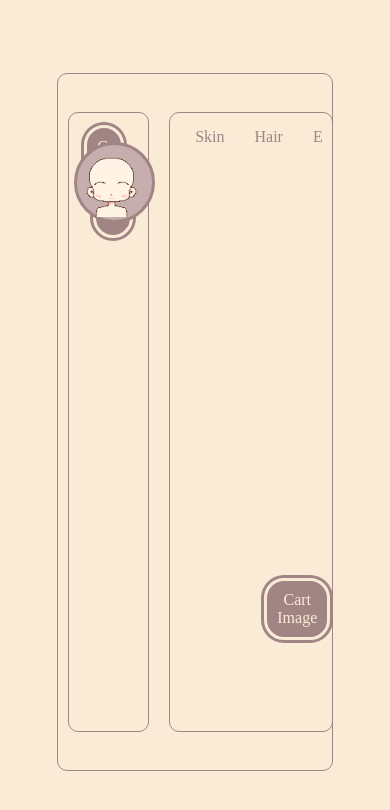
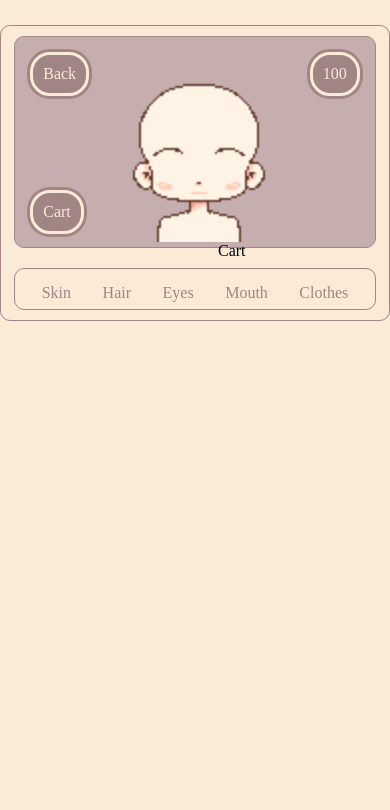
Before and after one commit to ZhijieK/CS_Capstone-Gamified-Chatroom, a React (Vite) app: page /shop_page in a window 390 px wide. Shown: the top 810 px of the page. Built offline with nearby package versions, Linux system fonts and the light colour scheme; no server answers.

Commit message:
made layout for small screen width

```diff
--- a/src/components/cssFile/shopPage.css
+++ b/src/components/cssFile/shopPage.css
@@ -1,12 +1,214 @@
-.shopBackground{
-  background-color: #faebd7;
-  height:100vh;
-  display:flex;
-  align-items: center;
-
+@media all and (min-width: 1000px) {
 }
 
-.view {
+@media all and (min-width: 800px) and (max-width: 100px) {
+}
+
+@media all and (max-width: 800px) {
+  .view {
+    background-color: #faead6;
+    display: flex;
+    flex-direction: column;
+    align-items: center;
+    justify-content: space-evenly;
+    margin: auto;
+    margin-top: 25px;
+    border: 1px solid #a18585;
+    border-radius: 10px;
+    width: 500px;
+    padding: 10px;
+    height: fit-content;
+  }
+
+  .charaScreen,
+  .shopPanel {
+    border: 1px solid #a18585;
+    border-radius: 10px;
+    padding: 5px;
+    justify-content: center;
+    text-align: center;
+    width: 95%;
+  }
+
+  .shopPanel{
+    margin-top: 20px;
+    height: fit-content;
+  }
+
+  .charaScreen{
+    height: 200px;
+    position: relative;
+    background-color: #c6aeae;
+  }
+
+  .coinCont,
+  .goBack,
+  .viewCartButton {
+    background-color: #a18585;
+    color: #faebd7;
+    padding: 10px;
+    border-radius: 20px;
+    border: 3px solid #faebd7;
+    box-shadow: 0 0 0 3px #a18585;
+    min-width: fit-content;
+    max-width: fit-content;
+    margin-top: 10px;
+    margin: 10px;
+  }
+
+  .coinCont {
+    float: right;
+  }
+
+  .goBack {
+    float: left;
+
+    a {
+      text-decoration: none;
+      color: #faebd7;
+    }
+  }
+
+  .goBack:hover,
+  .viewCartButton:hover {
+    background-color: #c6aeae;
+    cursor: pointer;
+  }
+
+  .viewCartButton {
+    float: left;
+    margin-top: -15%;
+  }
+
+  .charaTryOnView{
+    margin: auto;
+    display: flex;
+    flex-direction: column;
+    align-items: center;
+    width: 200px;
+    background-color: 100%;
+    aspect-ratio: 1/1;
+    justify-self: center;
+    align-self: center;
+  }
+
+  .itemCont {
+    width: 100%;
+    height: 100%;
+    margin-top: -100%;
+  }
+
+  .itemCont:first-child{
+    margin-top: 0;
+  }
+
+  .itemCont img {
+    width: 100%;
+    aspect-ratio: 1/1;
+  }
+
+  .tabName {
+    margin: 5px;
+    display: flex;
+    height: 20px;
+    justify-content: space-evenly;
+  }
+
+  .tabLinks {
+    margin-top: 5px;
+    a:link {
+      text-decoration: none;
+      color: #a18585;
+      padding: 5px 15px;
+    }
+
+    a:link:hover {
+      padding: 5px 15px;
+      border-radius: 5px;
+    }
+  }
+
+  .tabNameA:hover {
+    color: #faebd7;
+    background-color: #cdb4b4;
+  }
+
+  .itemTabCont {
+    width: 400px;
+    margin: auto;
+    margin-top: 15px;
+    border-radius: 5px;
+    display: flex;
+    flex-direction: row;
+    flex-wrap: wrap;
+    justify-content: space-around;
+  }
+
+  .itemCard{
+    width: 120px;
+    height: 150px;
+    border: 1px solid #a18585;
+    border-radius: 10px;
+    display: flex;
+    align-items: center;
+    flex-direction: column;
+    margin: 5px;
+  }
+
+  .itemCard:last-child {
+    margin-right: auto; /* Push all items to the right */
+  }
+
+  .costText{
+    color: #362c2c;
+    width: 100%;
+    margin-top: 7px;
+    /* margin-bottom: -13px; */
+    background-color: #faebd7;
+    z-index: 1;
+  }
+
+  .indItem{
+    width: 100px;
+    height: 90px;
+    border-radius: 10px;
+    margin-bottom: 3px;
+  }
+
+  .indItem img{
+    width: 100px;
+    height: 100px;
+    object-fit: cover;
+  }
+
+  .indItem:hover {
+    cursor: pointer;
+    background-color: rgb(201, 168, 161, 0.2);
+  }
+
+  .addToCartButton {
+    margin: 2px 1px;
+    width: 95px;
+    background-color: #cdb4b4;
+    border-radius: 10px;
+    border: 2px solid antiquewhite;
+  }
+
+  .addToCartButton:hover {
+    background-color: #a18585;
+    color: #faebd7;
+    cursor: pointer;
+  }
+}
+
+.shopBackground {
+  background-color: #faebd7;
+  display: flex;
+  align-items: center;
+  min-height: 100vh;
+}
+
+/* .view {
   background-color: #faebd7;
   display: flex;
   flex-direction: row;
@@ -20,24 +222,20 @@
   width: 65%;
   padding: 10px;
   height: 80vh;
-}
+} */
 
-.charaScreen,
-.shopPanel {
-  border: 1px solid #a18585;
-  border-radius: 10px;
-  padding: 5px;
-  justify-content: center;
-  text-align: center;
-  height: 90%;
-}
+/* img{
+  visibility: hidden;
+} */
 
-.charaScreen {
+
+
+/* .charaScreen {
   width: 30%;
   position: relative;
-}
+} */
 
-.coinCont,
+/* .coinCont,
 .goBack,
 .viewCartButton {
   margin-top: 10%;
@@ -45,17 +243,17 @@
   color: #faebd7;
   padding: 10px;
   border-radius: 20px;
-  border: 3px solid #faebd7; /* Outer border */
-  box-shadow: 0 0 0 3px #a18585; /* Inner border */
-}
+  border: 3px solid #faebd7;
+  box-shadow: 0 0 0 3px #a18585;
+} */
 
-.coinCont {
+/* .coinCont {
   float: right;
   width: 20%;
   margin-right: 10px;
-}
+} */
 
-.goBack {
+/* .goBack {
   float: left;
   width: 20%;
   margin-left: 10px;
@@ -64,54 +262,49 @@
     text-decoration: none;
     color: #faebd7;
   }
-}
+} */
 
-.goBack:hover,
+/* .goBack:hover,
 .viewCartButton:hover {
   background-color: #c6aeae;
   cursor: pointer;
-}
+} */
 
-.viewCartButton {
-  position: absolute;
-  margin-top: 460px;
-  margin-left: 190px;
-  /* background-color: white; */
-}
+/* .viewCartButton {
+  float: left;
+  margin-top: 20%;
+} */
 
-.itemCont {
-  width: 95%; /* Take up 100% of the width of charaScreen */
+
+
+/* .itemCont {
+  width: 95%;
   aspect-ratio: 1/1;
   position: absolute;
   margin-top: 30%;
-}
+} */
 
-.itemCont img {
+/* .itemCont img {
   width: 100%;
-  /* height: 100%; */
   aspect-ratio: 1/1;
-}
+} */
 
-.backgroundFill {
+/* .backgroundFill {
   background-color: #c6aeae;
   border-radius: 50px;
   border: 3px solid #a18585;
-}
+} */
 /* , .skinCont, .eyeCont, .mouthCont,  .clotheCont*/
 
-.shopPanel {
-  width: 60%;
-}
-
-.tabName {
+/* .tabName {
   margin: 5px;
   display: flex;
   height: 30px;
   justify-content: space-evenly;
   overflow: auto;
-}
+} */
 
-.tabLinks {
+/* .tabLinks {
   margin-top: 5px;
   a:link {
     text-decoration: none;
@@ -123,14 +316,14 @@
     padding: 5px 15px;
     border-radius: 5px;
   }
-}
+} */
 
-.tabNameA:hover {
+/* .tabNameA:hover {
   color: #faebd7;
   background-color: #cdb4b4;
-}
+} */
 
-.choiceBoxCont {
+/* .choiceBoxCont {
   border: 1px solid #a18585;
   margin: auto;
   border-radius: 10px;
@@ -145,34 +338,34 @@
   overflow: auto;
   max-width: 530px;
   overflow: auto;
-}
+} */
 
-.indItem {
+/* .indItem {
   background-color: #faebd7;
   border: 1px solid #a18585;
   border-radius: 10px;
-}
+} */
 
-.indItem:hover {
+/* .indItem:hover {
   cursor: pointer;
   background-color: rgb(201, 168, 161);
-}
+} */
 
-.addToCartButton {
+/* .addToCartButton {
   margin: 2px 1px;
   width: 95px;
   background-color: #cdb4b4;
   border-radius: 10px;
   border: 2px solid antiquewhite;
-}
+} */
 
-.addToCartButton:hover {
+/* .addToCartButton:hover {
   background-color: #a18585;
   color: #faebd7;
   cursor: pointer;
-}
+} */
 
-.cartTab{
+/* .cartTab{
   width: 75%;
   min-height: 30%;
   background-color: #faebd7;
@@ -186,4 +379,4 @@
   text-align: center;
   padding: 10px 3px;
   display: none;
-}
+} */
--- a/src/components/shopComponents/ShopTabs.jsx
+++ b/src/components/shopComponents/ShopTabs.jsx
@@ -93,8 +93,8 @@ const ShopTabs = () => {
         // })
         let box = listOfItems.map((item) => {
           return ( // Add this return statement
-            <div>
-              <div style={{ color: "#faebd7" }}>{item.cost} Coins</div>
+            <div className="itemCard">
+              <div className = "costText"> {item.cost} Coins</div>
               <div
                 className="indItem"
                 key={item.itemName}
@@ -161,12 +161,8 @@ const ShopTabs = () => {
   let clickAddToCart = () => {};
 
   return (
-    <div>
-      {choiceBoxes ? (
-        <div> {choiceBoxes} </div>
-      ) : (
-        <div> No Items In This Category</div>
-      )}
+    <div className="itemTabCont">
+      {choiceBoxes ? choiceBoxes : <div> No Items In This Category</div>}
     </div>
   );
 };
--- a/src/pages/ShopPage.jsx
+++ b/src/pages/ShopPage.jsx
@@ -60,16 +60,18 @@ const ShopPage = () => {
     <div className="shopBackground">
       <div className="view">
         <div className="charaScreen">
-          <Link to="../profile"> <div className="goBack"> Go Back </div> </Link>
+          <Link to="../profile"> <div className="goBack"> Back </div> </Link>
           <div className="coinCont"> {coinAmount} </div>
+          <div className="charaTryOnView">
             <div className="itemCont backgroundFill"></div>
             <div className="skinCont itemCont">{ShopItems[9].image}</div>
             <div className="eyesCont itemCont"></div>
             <div className="mouthCont itemCont"></div>
             <div className="hairCont itemCont"></div>
             <div className="clothesCont itemCont"></div>
+          </div>
 
-          <div className="viewCartButton" onClick={clickViewCart}> Cart Image </div>
+          <div className="viewCartButton" onClick={clickViewCart}>Cart</div>
           <div className="cartTab"> Cart </div>
         </div>
         <div className="shopPanel">
```
Lines whose indentation alone changed are shown as unchanged.
